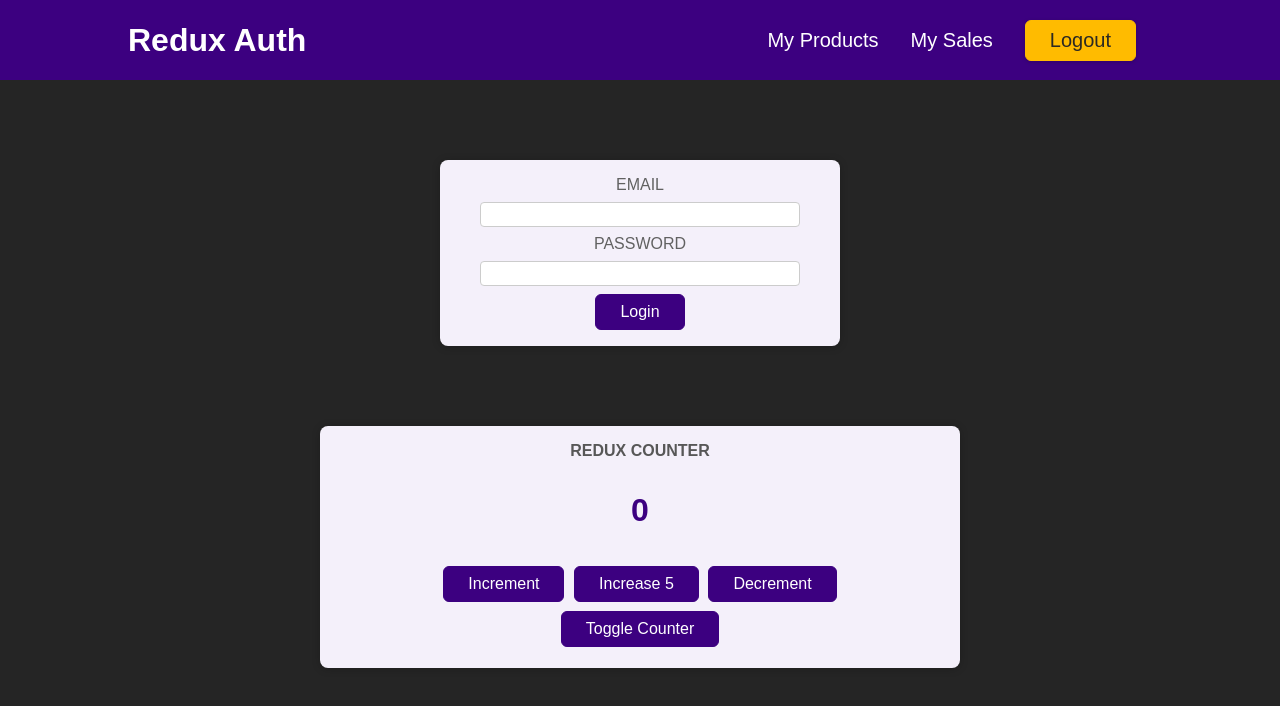
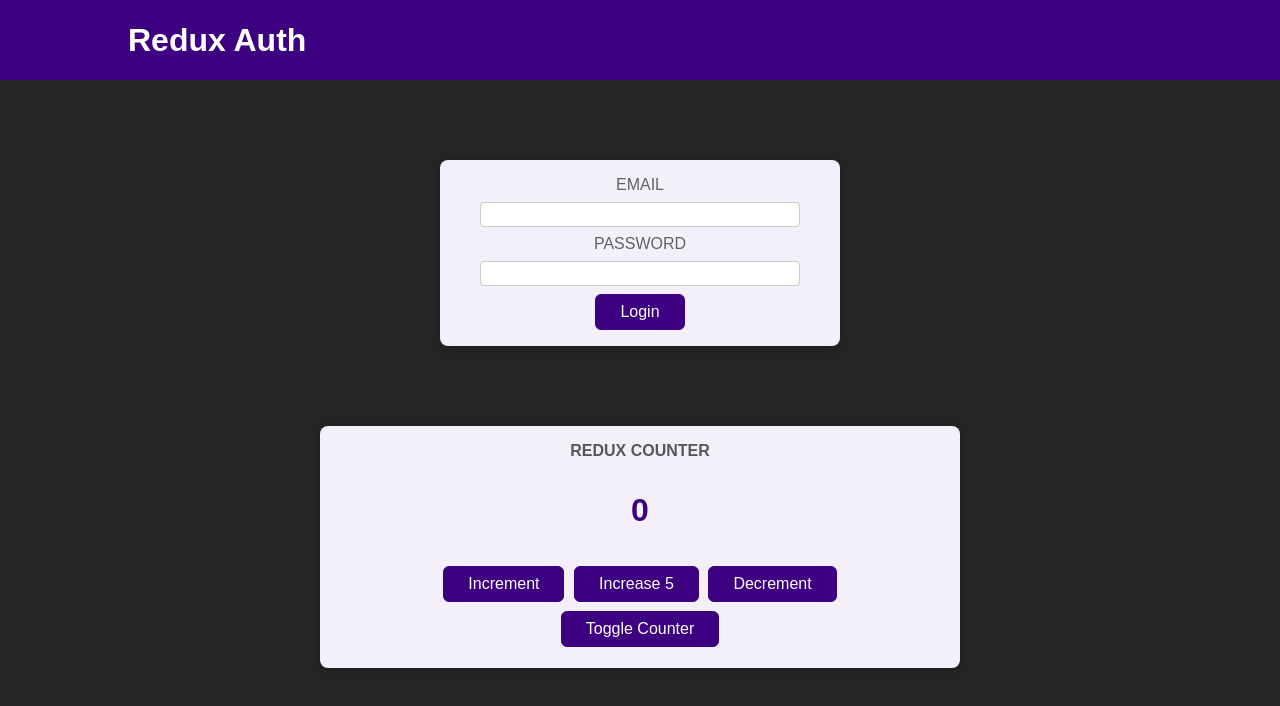
Before and after one commit to truongtran990/react-course-Academind, a React (Create React App) app in the folder 18-redux/: page / in a window 1280 px wide. Shown: the top 706 px of the page. Built offline with nearby package versions, Linux system fonts and the light colour scheme.

Commit message:
Use various dispatch to multiple slices in redux

```diff
--- a/18-redux/src/App.js
+++ b/18-redux/src/App.js
@@ -1,12 +1,18 @@
+import { useSelector } from "react-redux";
+
 import Counter from "./components/Counter";
 import Header from "./components/Header.js";
 import Auth from "./components/Auth.js";
+import UserProfile from "./components/UserProfile.js";
 
 function App() {
+  const isAuth = useSelector((state) => state.auth.isAuthenticated);
+
   return (
     <>
       <Header />
-      <Auth />
+      {!isAuth && <Auth />}
+      {isAuth && <UserProfile />}
       <Counter />
     </>
   );
--- a/18-redux/src/components/Auth.js
+++ b/18-redux/src/components/Auth.js
@@ -1,17 +1,27 @@
-import classes from './Auth.module.css';
+import { useDispatch } from "react-redux";
+
+import classes from "./Auth.module.css";
+import { authActions } from "../store/index.js";
 
 const Auth = () => {
+  const dispatch = useDispatch();
+
+  const loginHandler = (event) => {
+    event.preventDefault();
+    dispatch(authActions.login());
+  };
+
   return (
     <main className={classes.auth}>
       <section>
-        <form>
+        <form onSubmit={loginHandler}>
           <div className={classes.control}>
-            <label htmlFor='email'>Email</label>
-            <input type='email' id='email' />
+            <label htmlFor="email">Email</label>
+            <input type="email" id="email" />
           </div>
           <div className={classes.control}>
-            <label htmlFor='password'>Password</label>
-            <input type='password' id='password' />
+            <label htmlFor="password">Password</label>
+            <input type="password" id="password" />
           </div>
           <button>Login</button>
         </form>
--- a/18-redux/src/components/Header.js
+++ b/18-redux/src/components/Header.js
@@ -1,22 +1,34 @@
-import classes from './Header.module.css';
+import { useSelector, useDispatch } from "react-redux";
+
+import classes from "./Header.module.css";
+import { authActions } from "../store/index.js";
 
 const Header = () => {
+  const isAuth = useSelector((state) => state.auth.isAuthenticated);
+  const dispatch = useDispatch();
+
+  const logoutHandler = (event) => {
+    dispatch(authActions.logout());
+  };
+
   return (
     <header className={classes.header}>
       <h1>Redux Auth</h1>
+      {isAuth && (
         <nav>
           <ul>
             <li>
-            <a href='/'>My Products</a>
+              <a href="/">My Products</a>
             </li>
             <li>
-            <a href='/'>My Sales</a>
+              <a href="/">My Sales</a>
             </li>
             <li>
-            <button>Logout</button>
+              <button onClick={logoutHandler}>Logout</button>
             </li>
           </ul>
         </nav>
+      )}
     </header>
   );
 };
```
Lines whose indentation alone changed are shown as unchanged.
